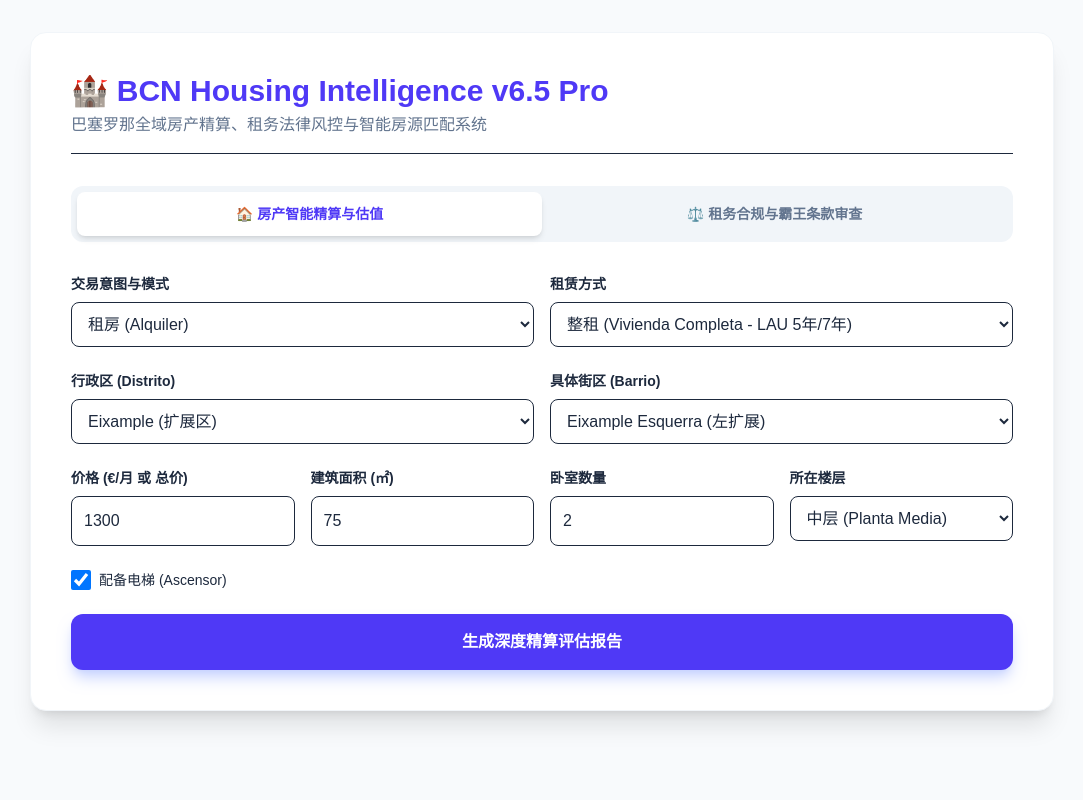
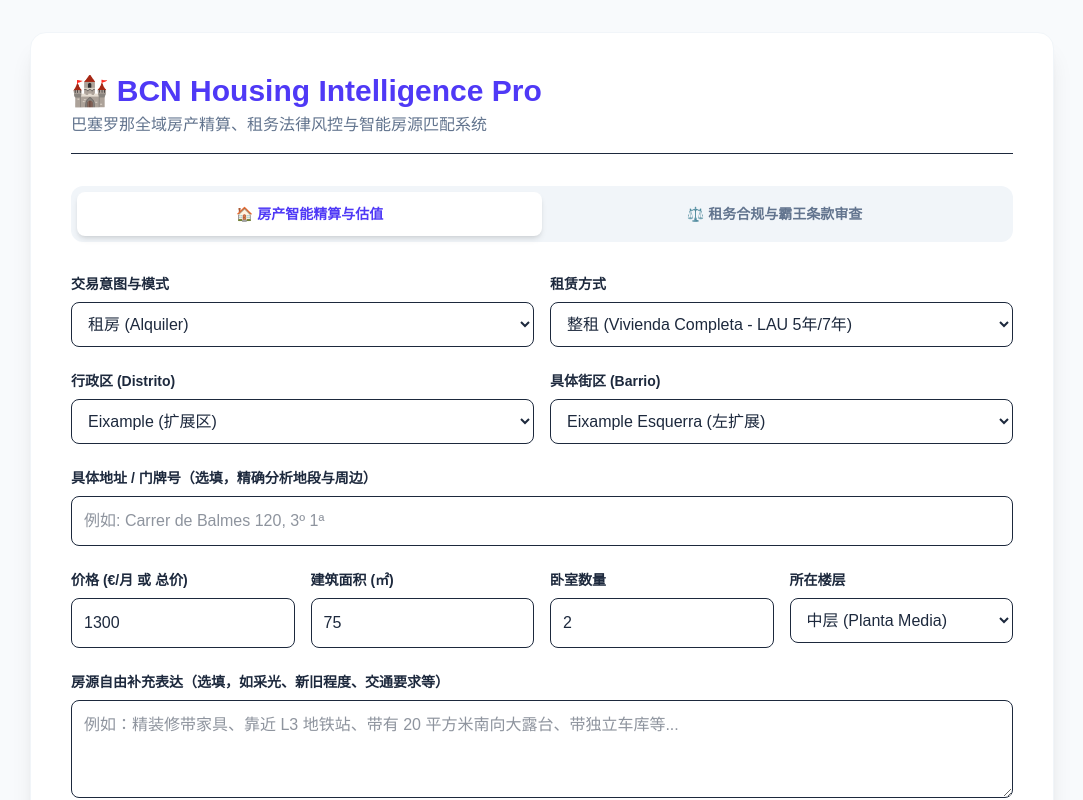
Before and after one commit to junkaiichen-cpu/bcn-housing-checker, a Next.js app: page / in a window 1280 px wide. Shown: the top 800 px of the page, without its empty margins (98-1181 px from the left). Built offline with nearby package versions, Linux system fonts and the light colour scheme.

Commit message:
Update layout, icon, address input and free-text fields

```diff
--- a/app/page.tsx
+++ b/app/page.tsx
@@ -16,7 +16,9 @@ const DISTRICT_BARRIOS: Record<string, string[]> = {
   "近郊热门区域 (Outer BCN)": ["L'Hospitalet de Llobregat", "Badalona", "Sant Cugat del Vallès", "Esplugues de Llobregat"]
 };
 
-// 定义后端返回的数据结构
+// 后端域名地址
+const API_BASE_URL = "https://bcn-housing-backend.onrender.com";
+
 interface ValuationData {
   valuation_summary?: {
     rating?: string;
@@ -38,18 +40,15 @@ export default function Home() {
   const [activeTab, setActiveTab] = useState<'eval' | 'risk'>('eval');
   const [loading, setLoading] = useState(false);
 
-  // 房产评估结果
   const [evalResult, setEvalResult] = useState<ValuationData | null>(null);
-  // 风控审查结果
   const [riskResult, setRiskResult] = useState<any | null>(null);
 
-  // 表单状态
   const [formData, setFormData] = useState({
     intent: "rent",
     rental_type: "entire",
     barrio: "Eixample (扩展区)",
     sub_barrio: "Eixample Esquerra (左扩展)",
-    address: "",
+    address: "", // 具体地址
     price: 1300,
     area_sqm: 75,
     bedrooms: 2,
@@ -58,10 +57,11 @@ export default function Home() {
     condition: "renovated",
     has_elevator: true,
     has_balcony: true,
+    user_description: "", // 房产自由描述表达
     contract_type: "LAU_LONG_TERM",
     deposit_amount: 2600,
     agency_fee_charged: false,
-    contract_text: ""
+    contract_text: "" // 法律风控备注文本
   });
 
   const handleDistrictChange = (d: string) => {
@@ -69,27 +69,31 @@ export default function Home() {
     setFormData({ ...formData, barrio: d, sub_barrio: defaultSub });
   };
 
-  // 提交估值请求
   const handleEvalSubmit = async (e: React.FormEvent) => {
     e.preventDefault();
     setLoading(true);
     setEvalResult(null);
 
+    const fullAddress = formData.address
+      ? `${formData.sub_barrio}, ${formData.address}`
+      : `${formData.sub_barrio}`;
+
     const payload = {
       intent: formData.intent,
       rental_type: formData.rental_type,
-      barrio: formData.barrio.split(" ")[0], // 提取干净的街区名称
-      address: formData.address,
+      barrio: formData.barrio.split(" ")[0],
+      address: fullAddress,
       price: formData.price,
       area_sqm: formData.area_sqm,
       bedrooms: formData.bedrooms,
       floor_level: formData.floor_level,
       has_elevator: formData.has_elevator,
-      condition: formData.condition
+      condition: formData.condition,
+      description: formData.user_description
     };
 
     try {
-      const res = await fetch("https://bcn-housing-backend.onrender.com/api/evaluate-property", {
+      const res = await fetch(`${API_BASE_URL}/api/evaluate-property`, {
         method: "POST",
         headers: { "Content-Type": "application/json" },
         body: JSON.stringify(payload)
@@ -101,13 +105,12 @@ export default function Home() {
         alert("评估失败: " + JSON.stringify(data));
       }
     } catch (err: any) {
-      alert("网络请求异常，请检查后端服务是否已在 8000 端口启动");
+      alert("网络请求异常，请检查后端服务连通性");
     } finally {
       setLoading(false);
     }
   };
 
-  // 提交风控请求
   const handleRiskSubmit = async (e: React.FormEvent) => {
     e.preventDefault();
     setLoading(true);
@@ -124,7 +127,7 @@ export default function Home() {
     };
 
     try {
-      const res = await fetch("https://bcn-housing-backend.onrender.com/api/check-rental-risk", {
+      const res = await fetch(`${API_BASE_URL}/api/check-rental-risk`, {
         method: "POST",
         headers: { "Content-Type": "application/json" },
         body: JSON.stringify(payload)
@@ -146,13 +149,14 @@ export default function Home() {
     <main className="min-h-screen bg-slate-50 text-slate-800 p-4 md:p-8">
       <div className="max-w-5xl mx-auto bg-white rounded-2xl shadow-xl p-6 md:p-10 border border-slate-100">
         <header className="mb-8 border-b pb-4 text-center md:text-left">
-          <h1 className="text-3xl font-extrabold text-indigo-600">🏰 BCN Housing Intelligence v6.5 Pro</h1>
+          <h1 className="text-3xl font-extrabold text-indigo-600">🏰 BCN Housing Intelligence Pro</h1>
           <p className="text-slate-500 mt-1">巴塞罗那全域房产精算、租务法律风控与智能房源匹配系统</p>
         </header>
 
         {/* 双功能切换 Tab */}
         <div className="flex bg-slate-100 p-1.5 rounded-xl mb-8">
           <button
+            type="button"
             onClick={() => setActiveTab('eval')}
             className={`flex-1 py-3 font-bold rounded-lg text-sm transition-all ${
               activeTab === 'eval' ? 'bg-white text-indigo-600 shadow-md' : 'text-slate-500 hover:text-slate-800'
@@ -161,6 +165,7 @@ export default function Home() {
             🏠 房产智能精算与估值
           </button>
           <button
+            type="button"
             onClick={() => setActiveTab('risk')}
             className={`flex-1 py-3 font-bold rounded-lg text-sm transition-all ${
               activeTab === 'risk' ? 'bg-white text-rose-600 shadow-md' : 'text-slate-500 hover:text-slate-800'
@@ -224,6 +229,18 @@ export default function Home() {
             </div>
           </div>
 
+          {/* 补充具体地址输入框 */}
+          <div>
+            <label className="block text-sm font-semibold mb-2">具体地址 / 门牌号（选填，精确分析地段与周边）</label>
+            <input
+              type="text"
+              className="w-full p-3 border rounded-lg focus:ring-2 focus:ring-indigo-500"
+              placeholder="例如: Carrer de Balmes 120, 3º 1ª"
+              value={formData.address}
+              onChange={e => setFormData({...formData, address: e.target.value})}
+            />
+          </div>
+
           <div className="grid grid-cols-2 md:grid-cols-4 gap-4">
             <div>
               <label className="block text-sm font-semibold mb-2">价格 (€/月 或 总价)</label>
@@ -266,6 +283,20 @@ export default function Home() {
               </select>
             </div>
           </div>
+
+          {/* 评估模式下的自由表达输入框 */}
+          {activeTab === 'eval' && (
+            <div>
+              <label className="block text-sm font-semibold mb-2">房源自由补充表达（选填，如采光、新旧程度、交通要求等）</label>
+              <textarea
+                rows={3}
+                className="w-full p-3 border rounded-lg focus:ring-2 focus:ring-indigo-500"
+                placeholder="例如：精装修带家具、靠近 L3 地铁站、带有 20 平方米南向大露台、带独立车库等..."
+                value={formData.user_description}
+                onChange={e => setFormData({...formData, user_description: e.target.value})}
+              />
+            </div>
+          )}
 
           {/* 风控专有选项 */}
           {activeTab === 'risk' && (
```
